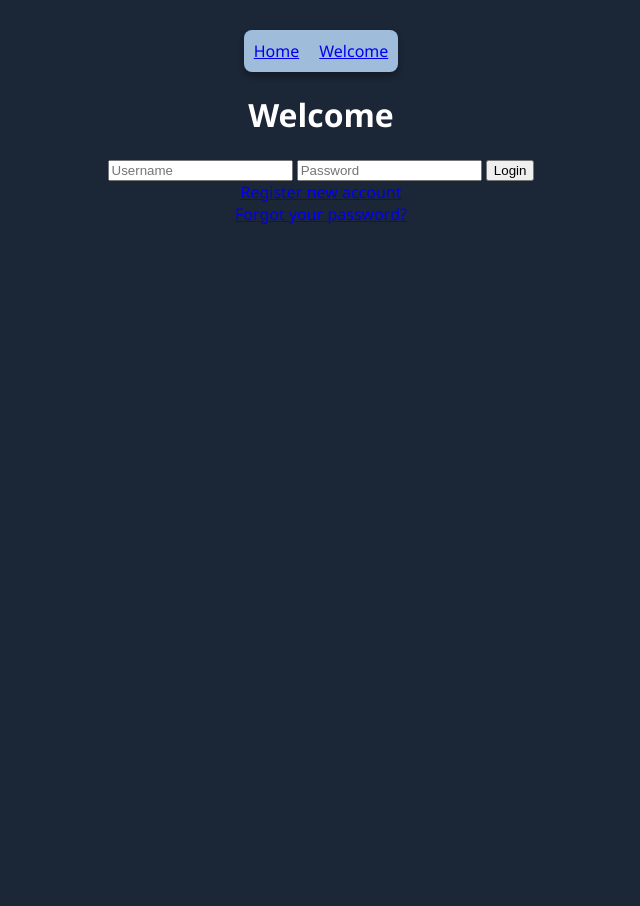
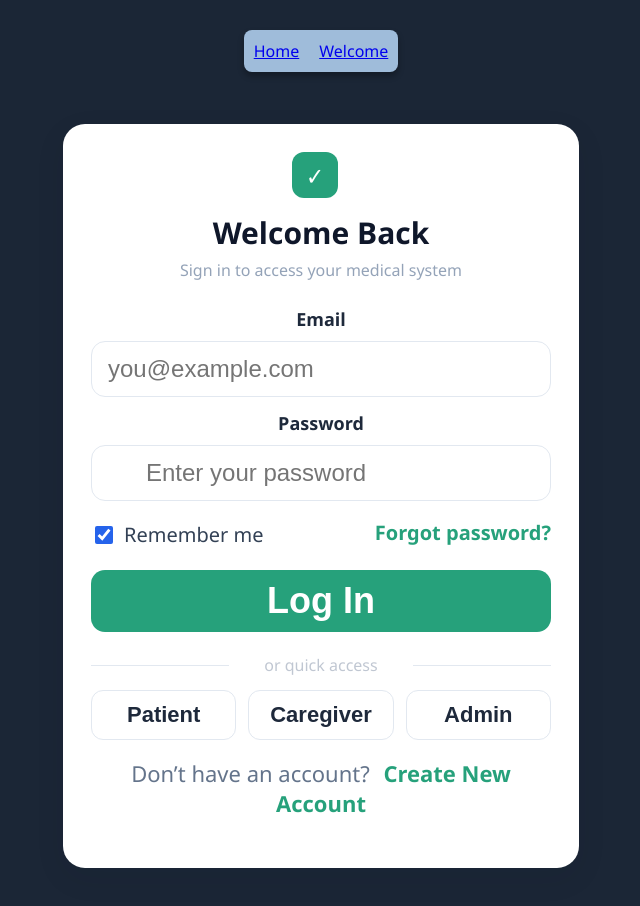
Before and after one commit to nashamri/pills, a Svelte app in the folder pills/frontend/: page / in a window 1280 px wide. Both pictures are taken after a click on the button "Logout". Shown: the top 906 px of the page, without its empty margins (319-959 px from the left). Before the commit the page ends 800 px from the top, so only its background shows below. Built offline with nearby package versions, Linux system fonts and the light colour scheme.

Commit message:
تعديل واجهة الترحيب

```diff
--- a/pills/frontend/src/pages/Welcome.svelte
+++ b/pills/frontend/src/pages/Welcome.svelte
@@ -1,10 +1,339 @@
-<h1>Welcome</h1>
+<script>
+    let email = "";
+    let password = "";
+    let rememberMe = true;
+    let showPassword = false;
 
-<form>
-    <input placeholder="Username">
-    <input placeholder="Password">
-    <button type="submit">Login</button>
-</form>
+    function togglePassword() {
+      showPassword = !showPassword;
+    }
 
-<a href="#/create_user">Register new account</a>
-<a href="#/forgot_password">Forgot your password?</a>
+    function handleLogin(event) {
+      event.preventDefault();
+
+      console.log({ email, password, rememberMe });
+    }
+  </script>
+
+  <div class="page">
+    <div class="card">
+      <div class="brand">
+        <div class="logo">✓</div>
+        <div>
+
+
+        </div>
+      </div>
+
+      <h2>Welcome Back</h2>
+      <p class="subtitle">Sign in to access your medical system</p>
+
+      <form on:submit={handleLogin}>
+        <label for="email">Email</label>
+        <input id="email" type="email" bind:value={email} placeholder="you@example.com" />
+
+        <label for="password">Password</label>
+        <div class="password-wrap">
+          <button type="button" class="eye" on:click={togglePassword} aria-label="Toggle password visibility">
+
+          </button>
+          <input
+       id="password"
+        type={showPassword ? "text" : "password"}
+        value={password}
+        on:input={(e) => (password = e.currentTarget.value)}
+        placeholder="Enter your password"
+        />
+        </div>
+
+        <div class="row">
+          <label class="remember">
+            <input type="checkbox" bind:checked={rememberMe} />
+            <span>Remember me</span>
+          </label>
+
+          <a href="#/forgot-password" class="link">Forgot password?</a>
+        </div>
+
+        <button type="submit" class="login-btn">Log In</button>
+      </form>
+
+      <div class="divider">or quick access</div>
+
+      <div class="roles">
+        <button type="button" class="role">Patient</button>
+        <button type="button" class="role">Caregiver</button>
+        <button type="button" class="role">Admin</button>
+      </div>
+
+      <p class="signup">
+        Don’t have an account?
+        <a href="#/create_user">Create New Account</a>
+      </p>
+    </div>
+  </div>
+
+  <style>
+    :global(body) {
+      margin: 0;
+      font-family: "Segoe UI", Tahoma, Arial, sans-serif;
+      background: #b0b4ba;
+      color: #0f172a;
+    }
+
+    .page {
+      min-height: 100vh;
+      display: grid;
+      place-items: center;
+      padding: 24px;
+    }
+
+    .card {
+      width: min(460px, 92vw);
+      background: #fff;
+      border-radius: 22px;
+      padding: 28px;
+      box-shadow: 0 10px 30px rgba(15, 23, 42, 0.08);
+    }
+
+    .brand {
+      display: flex;
+      align-items: center;
+      gap: 12px;
+      justify-content: center;
+      margin-bottom: 14px;
+    }
+
+    .logo {
+      width: 46px;
+      height: 46px;
+      border-radius: 12px;
+      display: grid;
+      place-items: center;
+      background: #26a17b;
+      color: #fff;
+      font-weight: 700;
+      font-size: 24px;
+    }
+
+    h1 {
+      font-size: 24px;
+      margin: 0;
+      color: #0f766e;
+    }
+
+    .brand p {
+      margin: 2px 0 0;
+      font-size: 13px;
+      color: #94a3b8;
+    }
+
+    h2 {
+      text-align: center;
+      margin: 14px 0 6px;
+      font-size: 30px;
+      color: #0f172a;
+    }
+
+    .subtitle {
+      text-align: center;
+      margin: 0 0 22px;
+      color: #94a3b8;
+      font-size: 16px;
+    }
+
+    form {
+      display: grid;
+      gap: 10px;
+    }
+
+    label {
+      font-weight: 700;
+      color: #1e293b;
+      font-size: 18px;
+      margin-top: 4px;
+    }
+
+    input[type="email"],
+    input[type="password"],
+    input[type="text"] {
+      width: 100%;
+      box-sizing: border-box;
+      border: 1px solid #e2e8f0;
+      border-radius: 14px;
+      height: 56px;
+      padding: 0 16px;
+      font-size: 24px;
+      outline: none;
+      background: #fff;
+      color: #0f172a;
+    }
+
+    input:focus {
+      border-color: #26a17b;
+      box-shadow: 0 0 0 3px rgba(38, 161, 123, 0.12);
+    }
+
+    .password-wrap {
+      position: relative;
+    }
+
+    .password-wrap input {
+      padding-left: 54px;
+    }
+
+    .eye {
+      position: absolute;
+      left: 12px;
+      top: 50%;
+      transform: translateY(-50%);
+      border: none;
+      background: transparent;
+      cursor: pointer;
+      font-size: 20px;
+      opacity: 0.65;
+    }
+
+    .row {
+      display: flex;
+      align-items: center;
+      justify-content: space-between;
+      margin: 6px 0 8px;
+    }
+
+    .remember {
+      display: flex;
+      align-items: center;
+      gap: 8px;
+      font-size: 20px;
+      font-weight: 500;
+      color: #334155;
+    }
+
+    .remember input {
+      width: 18px;
+      height: 18px;
+      accent-color: #2563eb;
+    }
+
+    .link {
+      color: #26a17b;
+      text-decoration: none;
+      font-size: 20px;
+      font-weight: 700;
+    }
+
+    .link:hover {
+      text-decoration: underline;
+    }
+
+    .login-btn {
+      margin-top: 4px;
+      height: 62px;
+      border: none;
+      border-radius: 14px;
+      background: #26a17b;
+      color: #fff;
+      font-size: 36px;
+      font-weight: 700;
+      cursor: pointer;
+    }
+
+    .login-btn:hover {
+      background: #218f6d;
+    }
+
+    .divider {
+      margin: 22px 0 14px;
+      text-align: center;
+      color: #c0c7d2;
+      font-size: 16px;
+      position: relative;
+    }
+
+    .divider::before,
+    .divider::after {
+      content: "";
+      position: absolute;
+      top: 50%;
+      width: 30%;
+      height: 1px;
+      background: #e2e8f0;
+    }
+
+    .divider::before {
+      left: 0;
+    }
+
+    .divider::after {
+      right: 0;
+    }
+
+    .roles {
+      display: grid;
+      grid-template-columns: repeat(3, 1fr);
+      gap: 12px;
+    }
+
+    .role {
+      border: 1px solid #e2e8f0;
+      background: #fff;
+      color: #1e293b;
+      border-radius: 12px;
+      height: 50px;
+      font-size: 22px;
+      font-weight: 700;
+      cursor: pointer;
+    }
+
+    .role:hover {
+      border-color: #26a17b;
+      color: #0f766e;
+    }
+
+    .signup {
+      margin-top: 18px;
+      text-align: center;
+      color: #64748b;
+      font-size: 22px;
+    }
+
+    .signup a {
+      margin-left: 8px;
+      color: #26a17b;
+      font-weight: 700;
+      text-decoration: none;
+    }
+
+    .signup a:hover {
+      text-decoration: underline;
+    }
+
+    @media (max-width: 520px) {
+      h2 {
+        font-size: 24px;
+      }
+
+      label,
+      .remember,
+      .link,
+      .signup {
+        font-size: 16px;
+      }
+
+      .login-btn {
+        font-size: 24px;
+      }
+
+      input[type="email"],
+      input[type="password"],
+      input[type="text"] {
+        font-size: 18px;
+        height: 50px;
+      }
+
+      .role {
+        font-size: 16px;
+      }
+    }
+  </style>
```
